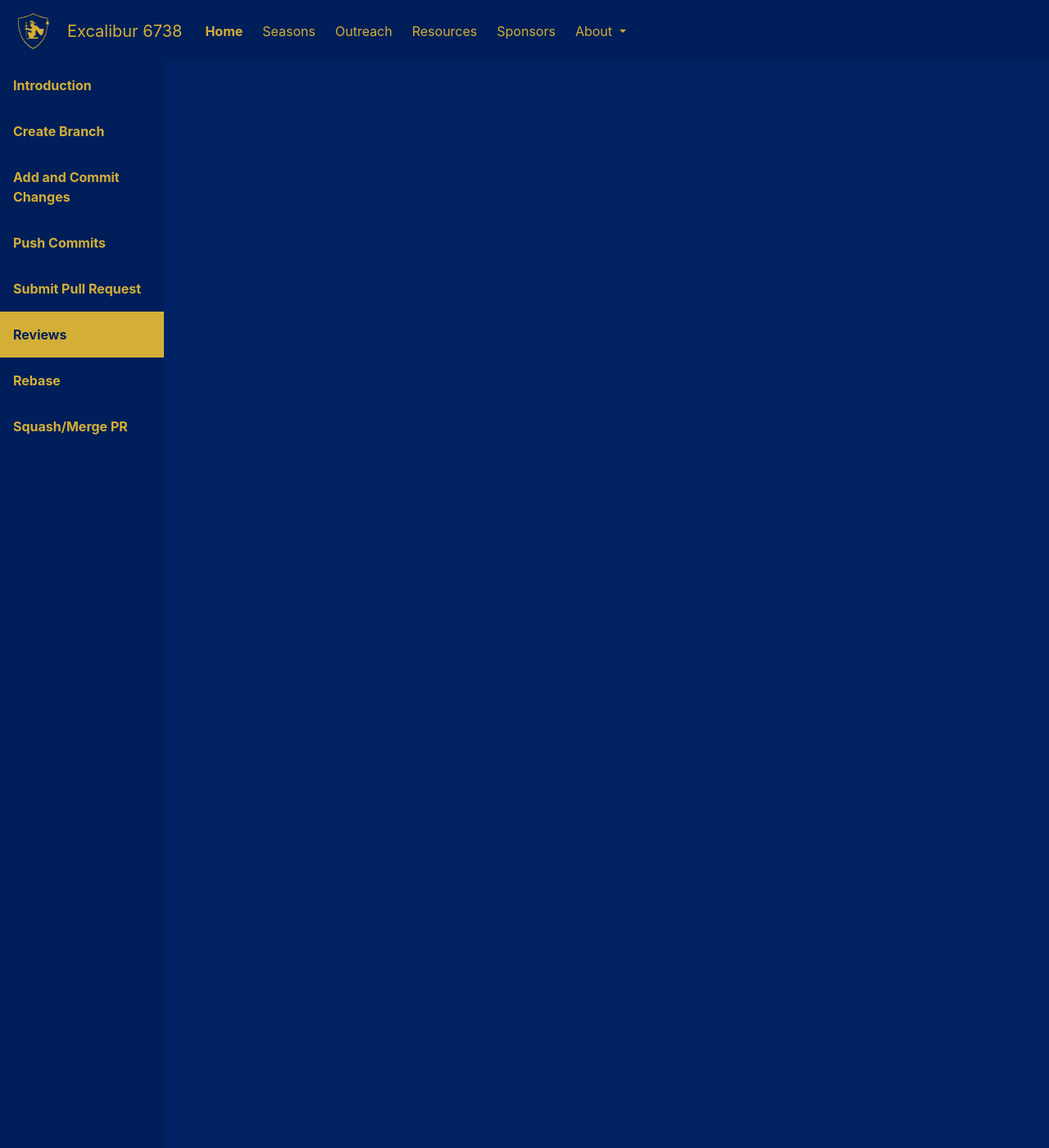
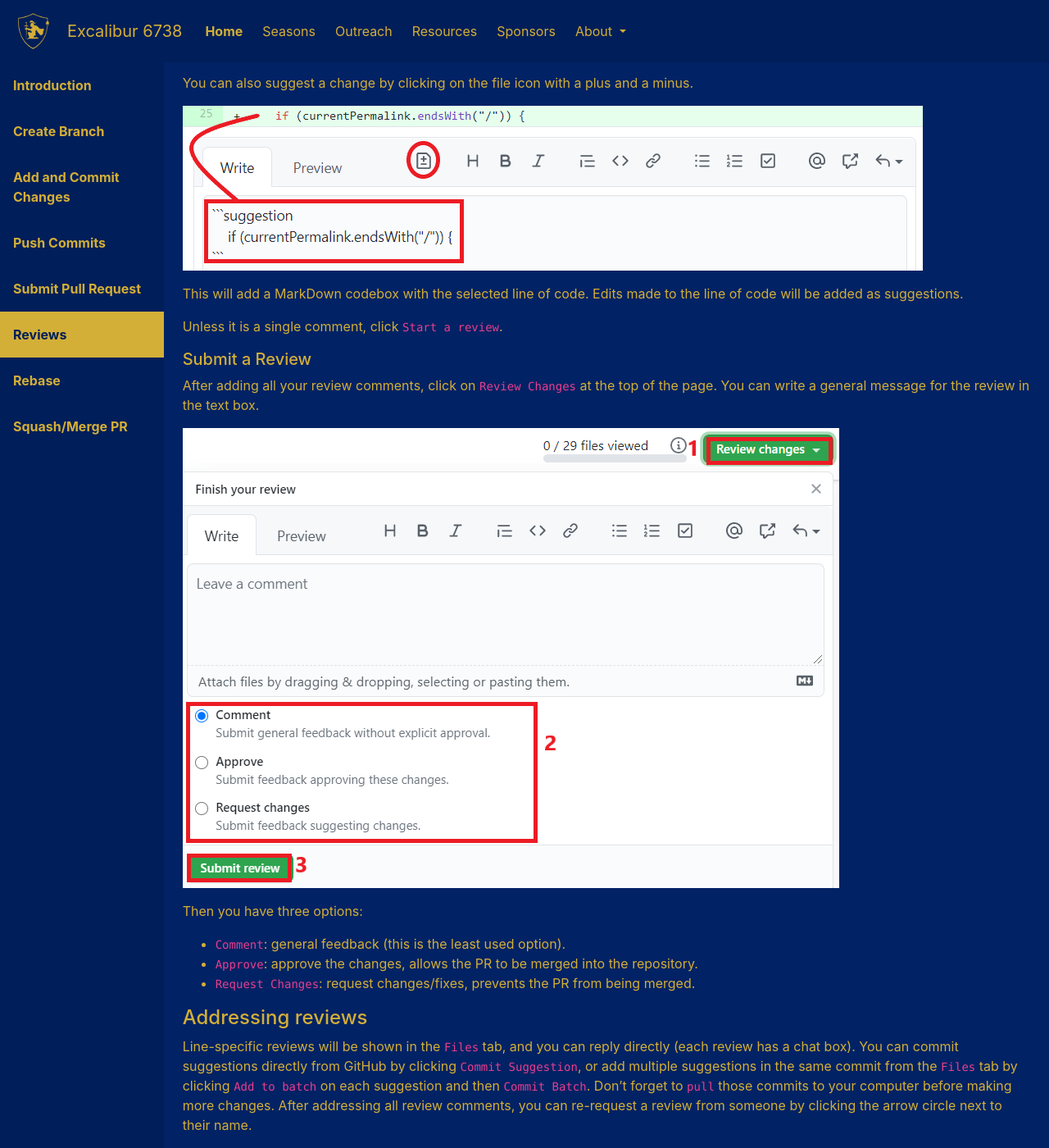
Before and after one commit to YehudaRothstein/excaliburfrc.github.io, a Jekyll site: the page built from tutorials/git/reviews.md, in a window 1280 px wide and 1400 px high, scrolled down 258 px. Shown: the whole window at 82% size. Built offline with Jekyll 4.4.1, drawn with Linux system fonts in a browser that asks for light colours; nearby versions of some CDN libraries; our own code applies the rules of GitHub Pages for plain Markdown files; before the commit the page ends 900 px from its top, so only the background shows below that; some of the changed text lies outside the part shown.

Commit message:
add review article

```diff
--- a/tutorials/git/reviews.md
+++ b/tutorials/git/reviews.md
@@ -2,3 +2,37 @@
 permalink: /tutorials/git/reviews.html
 layout: tutorial
 ---
+### Reviews
+After you open a Pull Request, others can review it. Similarly, you can review Pull Requests made by other people.
+
+Open the PR's page, and switch to the `Files Changed` tab. This page will show all changes made by
+the Pull Request, additions in green and deletions in red.
+
+#### Adding a Review
+Hover on a line in the change view, and click on the blue `+` icon that appears. You can select multiple lines by dragging the blue plus.
+A review panel with open, with a textbox where you can write specific feedback on that change.
+
+You can also suggest a change by clicking on the file icon with a plus and a minus.
+
+![](img/review-line.png)
+
+This will add a MarkDown codebox with the selected line of code. Edits made to the line of code will
+be added as suggestions.
+
+Unless it is a single comment, click `Start a review`.
+
+##### Submit a Review
+After adding all your review comments, click on `Review Changes` at the top of the page. You can write a general message for the review in the text box.
+
+![](img/submit-review.png)
+
+Then you have three options:
+- `Comment`: general feedback (this is the least used option).
+- `Approve`: approve the changes, allows the PR to be merged into the repository.
+- `Request Changes`: request changes/fixes, prevents the PR from being merged.
+
+#### Addressing reviews
+Line-specific reviews will be shown in the `Files` tab, and you can reply directly (each review has a chat box).
+You can commit suggestions directly from GitHub by clicking `Commit Suggestion`, or add multiple suggestions in the same commit from the `Files` tab by clicking `Add to batch` on each suggestion and then `Commit Batch`.
+Don't forget to `pull` those commits to your computer before making more changes.
+After addressing all review comments, you can re-request a review from someone by clicking the arrow circle next to their name.
```
Also changed, not shown: tutorials/git/img/ghd-commit.png (added), tutorials/git/img/review-line.png (added), tutorials/git/img/submit-review.png (added).
